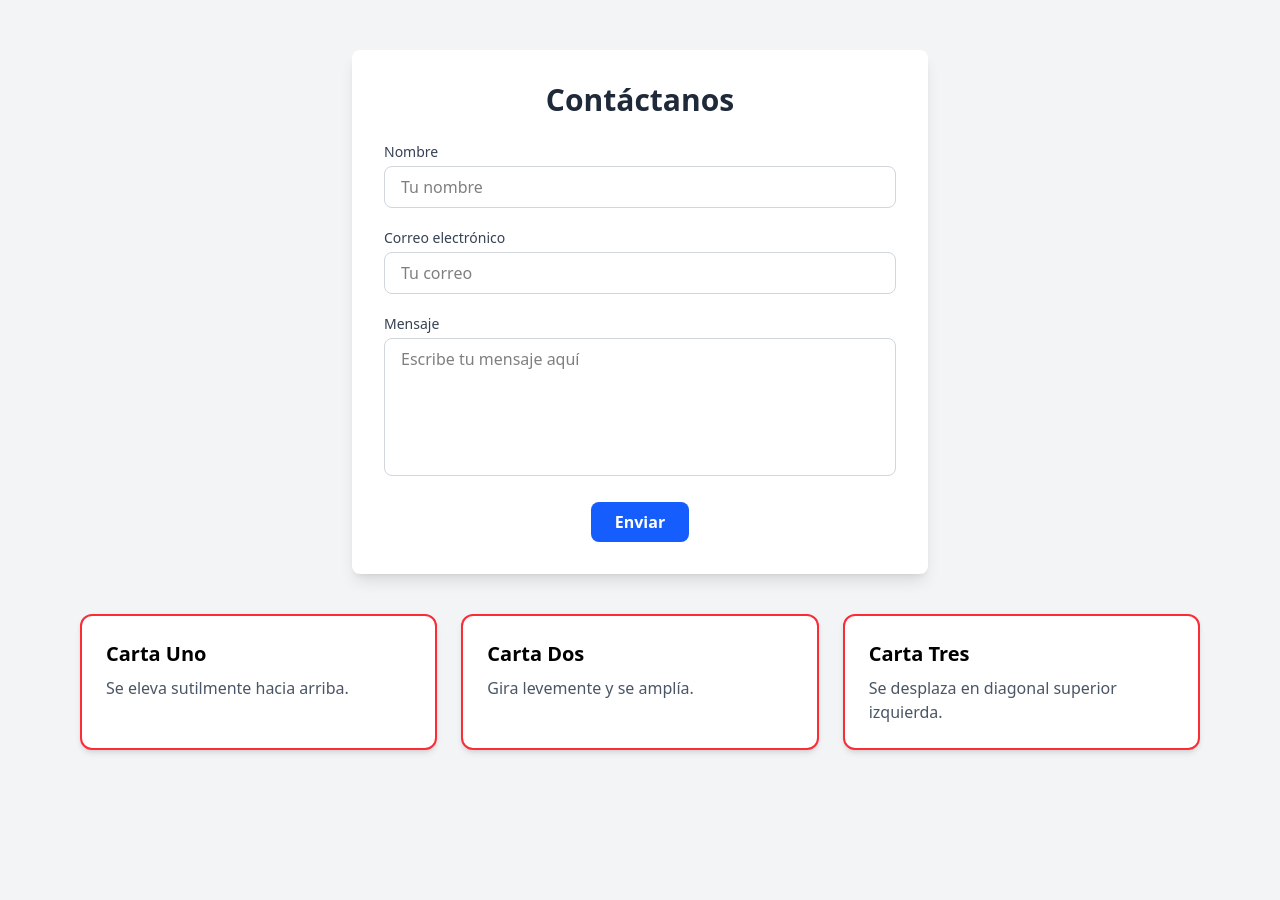
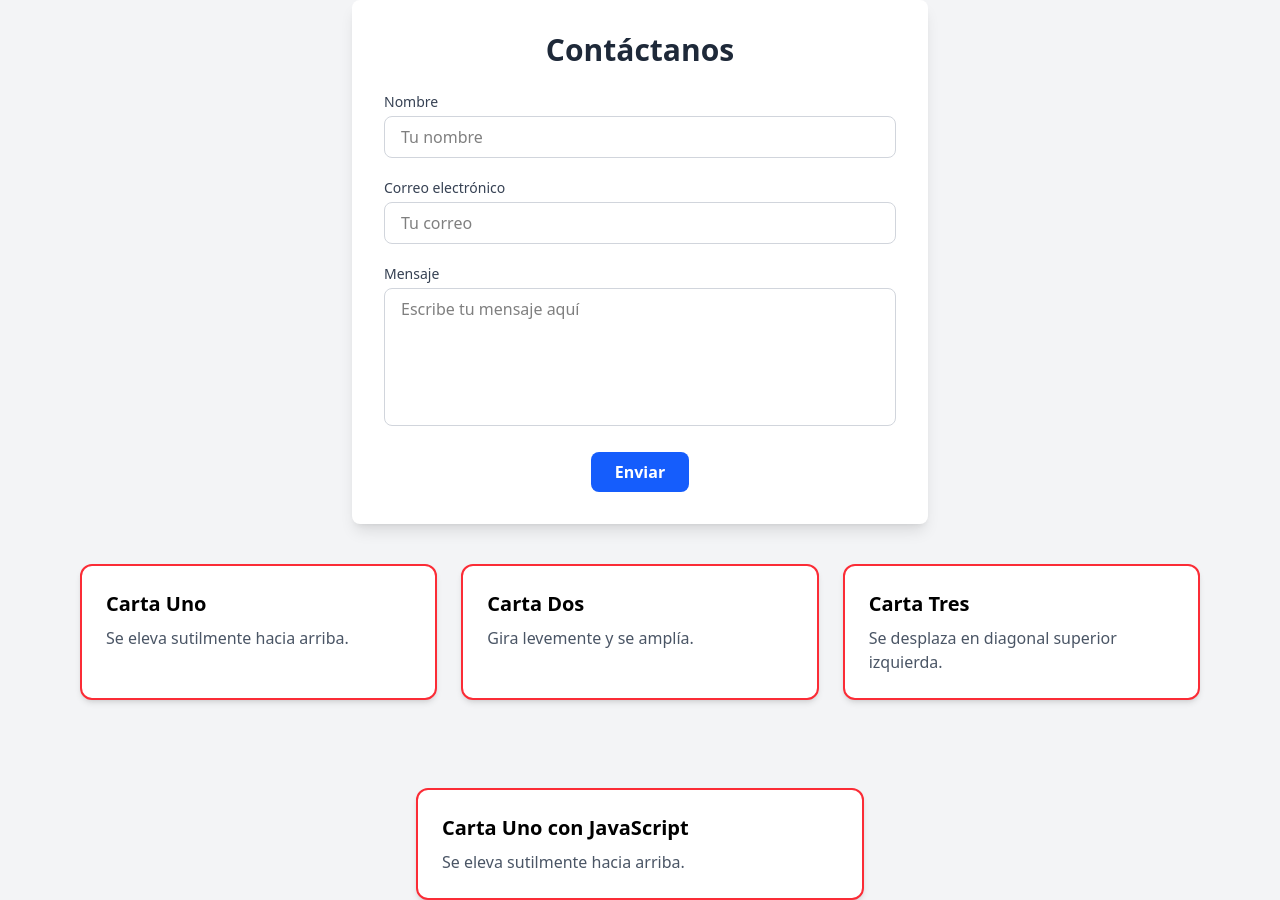
Before and after one commit to Kevin-humberto/pagianweb, a Flask app: page / in a window 1280 px wide. Before the commit the page ends 753 px from the top, so only its background shows below. Run offline with Flask 3, Linux system fonts and the light colour scheme; some libraries are stand-ins or nearby versions.

Commit message:
style: add_cart_style_js

```diff
--- /dev/null
+++ b/static/js/animacion1.js
@@ -0,0 +1,7 @@
+document.addEventListener("DOMContentLoaded", () => {
+    const card = document.querySelector(".card");
+    if (card) {
+        card.classList.remove("opacity-0", "translate-y-8");
+        card.classList.add("opacity-100", "translate-y-0");
+    }
+});
--- a/static/output.css
+++ b/static/output.css
@@ -19,8 +19,8 @@
     --color-gray-800: oklch(27.8% 0.033 256.848);
     --color-white: #fff;
     --spacing: 0.25rem;
+    --container-md: 28rem;
     --container-xl: 36rem;
-    --container-5xl: 64rem;
     --container-6xl: 72rem;
     --text-sm: 0.875rem;
     --text-sm--line-height: calc(1.25 / 0.875);
@@ -185,8 +185,14 @@
   }
 }
 @layer utilities {
+  .static {
+    position: static;
+  }
   .mt-6 {
     margin-top: calc(var(--spacing) * 6);
+  }
+  .mt-10 {
+    margin-top: calc(var(--spacing) * 10);
   }
   .mb-1 {
     margin-bottom: calc(var(--spacing) * 1);
@@ -218,8 +224,19 @@
   .max-w-6xl {
     max-width: var(--container-6xl);
   }
+  .max-w-md {
+    max-width: var(--container-md);
+  }
   .max-w-xl {
     max-width: var(--container-xl);
+  }
+  .translate-y-0 {
+    --tw-translate-y: calc(var(--spacing) * 0);
+    translate: var(--tw-translate-x) var(--tw-translate-y);
+  }
+  .translate-y-8 {
+    --tw-translate-y: calc(var(--spacing) * 8);
+    translate: var(--tw-translate-x) var(--tw-translate-y);
   }
   .transform {
     transform: var(--tw-rotate-x,) var(--tw-rotate-y,) var(--tw-rotate-z,) var(--tw-skew-x,) var(--tw-skew-y,);
@@ -335,6 +352,12 @@
   .text-white {
     color: var(--color-white);
   }
+  .opacity-0 {
+    opacity: 0%;
+  }
+  .opacity-100 {
+    opacity: 100%;
+  }
   .shadow-lg {
     --tw-shadow: 0 10px 15px -3px var(--tw-shadow-color, rgb(0 0 0 / 0.1)), 0 4px 6px -4px var(--tw-shadow-color, rgb(0 0 0 / 0.1));
     box-shadow: var(--tw-inset-shadow), var(--tw-inset-ring-shadow), var(--tw-ring-offset-shadow), var(--tw-ring-shadow), var(--tw-shadow);
@@ -348,6 +371,11 @@
     transition-timing-function: var(--tw-ease, var(--default-transition-timing-function));
     transition-duration: var(--tw-duration, var(--default-transition-duration));
   }
+  .transition-all {
+    transition-property: all;
+    transition-timing-function: var(--tw-ease, var(--default-transition-timing-function));
+    transition-duration: var(--tw-duration, var(--default-transition-duration));
+  }
   .duration-200 {
     --tw-duration: 200ms;
     transition-duration: 200ms;
@@ -355,6 +383,10 @@
   .duration-500 {
     --tw-duration: 500ms;
     transition-duration: 500ms;
+  }
+  .duration-700 {
+    --tw-duration: 700ms;
+    transition-duration: 700ms;
   }
   .hover\:-translate-x-2 {
     &:hover {
@@ -442,6 +474,21 @@
       grid-template-columns: repeat(3, minmax(0, 1fr));
     }
   }
+}
+@property --tw-translate-x {
+  syntax: "*";
+  inherits: false;
+  initial-value: 0;
+}
+@property --tw-translate-y {
+  syntax: "*";
+  inherits: false;
+  initial-value: 0;
+}
+@property --tw-translate-z {
+  syntax: "*";
+  inherits: false;
+  initial-value: 0;
 }
 @property --tw-rotate-x {
   syntax: "*";
@@ -546,21 +593,6 @@
   syntax: "*";
   inherits: false;
 }
-@property --tw-translate-x {
-  syntax: "*";
-  inherits: false;
-  initial-value: 0;
-}
-@property --tw-translate-y {
-  syntax: "*";
-  inherits: false;
-  initial-value: 0;
-}
-@property --tw-translate-z {
-  syntax: "*";
-  inherits: false;
-  initial-value: 0;
-}
 @property --tw-scale-x {
   syntax: "*";
   inherits: false;
@@ -579,6 +611,9 @@
 @layer properties {
   @supports ((-webkit-hyphens: none) and (not (margin-trim: inline))) or ((-moz-orient: inline) and (not (color:rgb(from red r g b)))) {
     *, ::before, ::after, ::backdrop {
+      --tw-translate-x: 0;
+      --tw-translate-y: 0;
+      --tw-translate-z: 0;
       --tw-rotate-x: initial;
       --tw-rotate-y: initial;
       --tw-rotate-z: initial;
@@ -602,9 +637,6 @@
       --tw-ring-offset-color: #fff;
       --tw-ring-offset-shadow: 0 0 #0000;
       --tw-duration: initial;
-      --tw-translate-x: 0;
-      --tw-translate-y: 0;
-      --tw-translate-z: 0;
       --tw-scale-x: 1;
       --tw-scale-y: 1;
       --tw-scale-z: 1;
--- a/templates/index.html
+++ b/templates/index.html
@@ -73,8 +73,19 @@
         <p class="text-gray-600">Se desplaza en diagonal superior izquierda.</p>
       </div>
     </div>
+    <br><br>
 
+    <!-- Carta con animación JavaScript-->
+    <div
+      class="card bg-white border-2 border-red-500 p-6 rounded-xl shadow-md transform opacity-0 translate-y-8 transition-all duration-700 mt-10 w-full max-w-md">
+      <h2 class="text-xl font-semibold mb-2">Carta Uno con JavaScript</h2>
+      <p class="text-gray-600">Se eleva sutilmente hacia arriba.</p>
+    </div>
   </div>
+
+  <!--  Script JavaScript cargado correctamente -->
+  <script src="{{ url_for('static', filename='js/animacion1.js') }}" defer></script>
+
 </body>
 
 </html>
```
